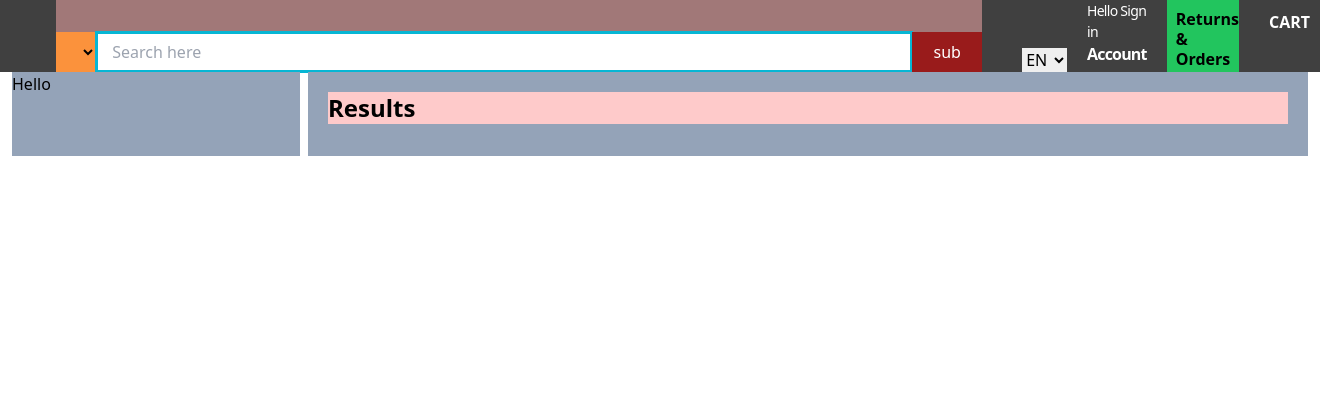
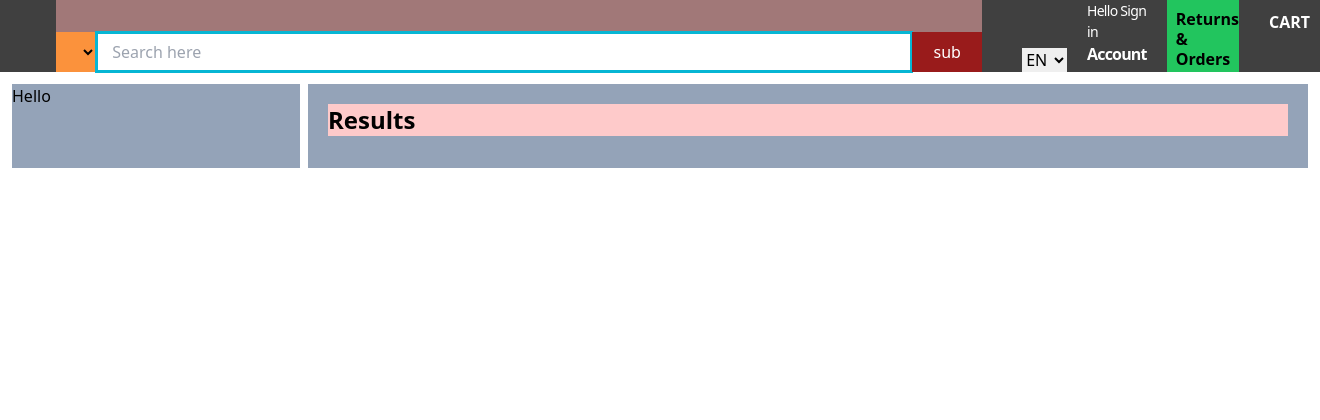
Before and after one commit to CoDedArch/Shopin-Backend, a Django app: template templates/products/products.html in a window 1320 px wide. Shown: the top 420 px of the page. Run offline with Django 4.2, Linux system fonts and the light colour scheme; the template is opened without the code that fills it, so the values that code supplies are empty; style sheets or scripts are compiled from the project's sources.

Commit message:
add a margin below the header

```diff
--- a/templates/base/base.html
+++ b/templates/base/base.html
@@ -10,7 +10,7 @@
 <body class="m-0 flex flex-col min-h-[100vh]">
     <!-- group the interface into sections -->
     <!-- header -->
-    <header class=" flex flex-row items-center justify-between h-[4.5em] bg-header-300 ">
+    <header class=" flex flex-row items-center justify-between h-[4.5em] bg-header-300 mb-3">
         <div class="flex bg-black-400 xl:w-[24rem] w-[100px] md:w-[10em]
         h-[4.5em] sm:w-[6em] text-white justify-center m-auto p-[20px] "
         id="logo-container">
```
